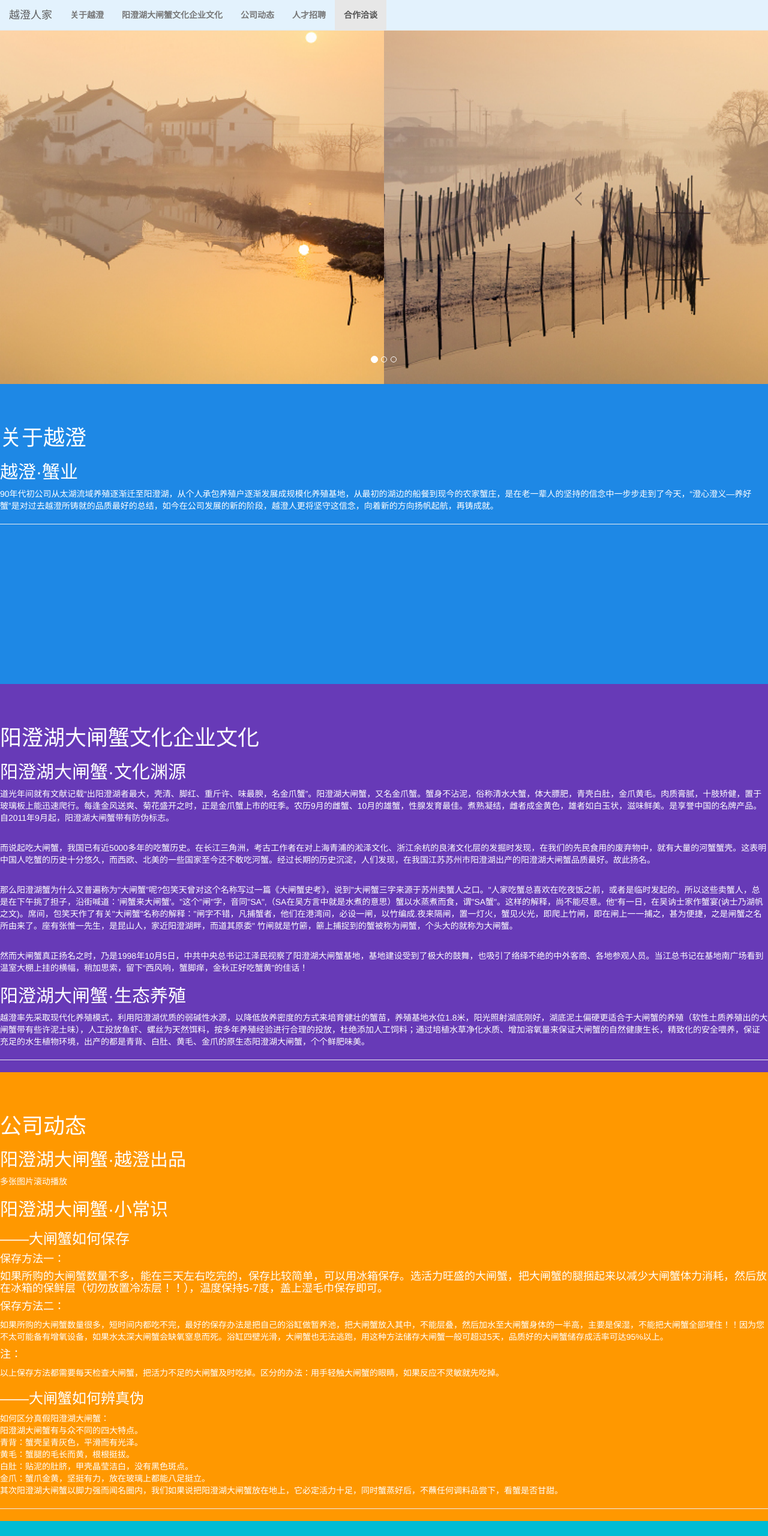
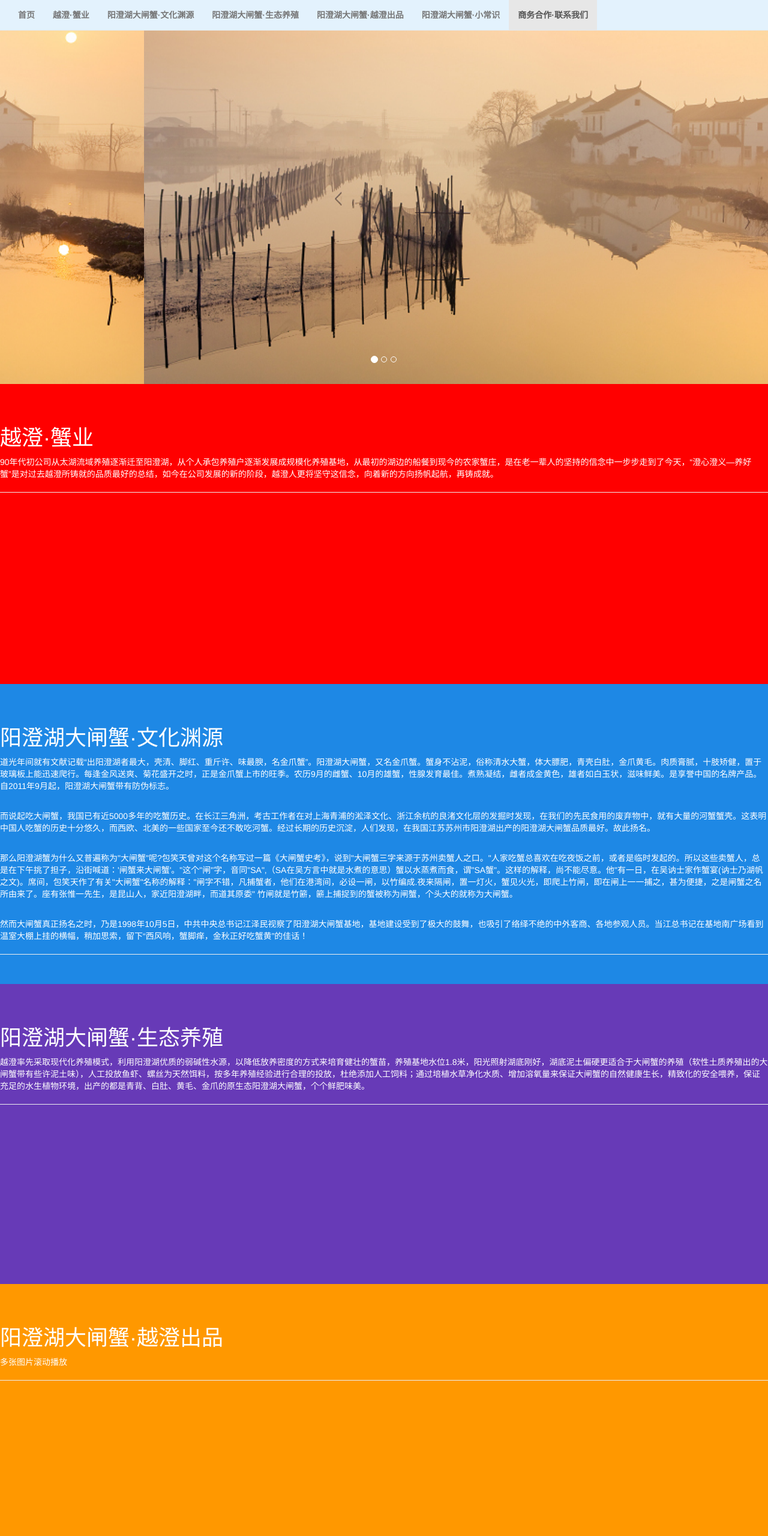
Before and after one commit to luofeijk/luofeijk.github.io, a plain HTML site: page index.html in a window 1280 px wide. Shown: the top 2560 px of the page at 60% size. Drawn offline with Linux system fonts and the light colour scheme.

Commit message:
update index menu

```diff
--- a/index.html
+++ b/index.html
@@ -14,11 +14,12 @@
       border: 1px gray solid;
       background-color: lightgray;
     }
-  #section1 {padding-top:50px;min-height:500px;color: #fff; background-color: #1E88E5;}
-  #section2 {padding-top:50px;min-height:500px;color: #fff; background-color: #673ab7;}
-  #section3 {padding-top:50px;min-height:500px;color: #fff; background-color: #ff9800;}
-  #section4 {padding-top:50px;min-height:500px;color: #fff; background-color: #00bcd4;}
-  #section5 {padding-top:50px;min-height:500px;color: #fff; background-color: #009688;}
+  #section1 {padding-top:50px;min-height:500px;color: #fff; background-color: #FF0000;}
+  #section2 {padding-top:50px;min-height:500px;color: #fff; background-color: #1E88E5;}
+  #section3 {padding-top:50px;min-height:500px;color: #fff; background-color: #673ab7;}
+  #section4 {padding-top:50px;min-height:500px;color: #fff; background-color: #ff9800;}
+  #section5 {padding-top:50px;min-height:500px;color: #fff; background-color: #00bcd4;}
+  #section6 {padding-top:50px;min-height:500px;color: #fff; background-color: #009688;}
   </style>
 
   <!-- jQuery -->
@@ -35,16 +36,19 @@
 
   <nav class="navbar navbar-default navbar-fixed-top" style="background-color: #e3f2fd">
   <div class="container-fluid">
-
+    <!---
     <div class="navbar-header">
       <a class="navbar-brand" href="#">越澄人家</a>
     </div>
+    -->
     <ul class="nav navbar-nav">
-      <li><a href="#section1"><b>关于越澄</b></a></li>
-      <li><a href="#section2"><b>阳澄湖大闸蟹文化企业文化</b></a></li>
-      <li><a href="#section3"><b>公司动态</b></a></li>
-      <li><a href="#section4"><b>人才招聘</b></a></li>
-      <li><a href="#section5"><b>合作洽谈</b></a></li>
+      <li><a href="#"><b>首页</b></a></li>
+      <li><a href="#section1"><b>越澄·蟹业</b></a></li>
+      <li><a href="#section2"><b>阳澄湖大闸蟹·文化渊源</b></a></li>
+      <li><a href="#section3"><b>阳澄湖大闸蟹·生态养殖 </b></a></li>
+      <li><a href="#section4"><b>阳澄湖大闸蟹·越澄出品</b></a></li>
+      <li><a href="#section5"><b>阳澄湖大闸蟹·小常识</b></a></li>
+      <li><a href="#section6"><b>商务合作·联系我们</b></a></li>
     </ul>
   </div>
   </nav>
@@ -125,8 +129,7 @@
   <!-- Page Content -->
   <div class="container-fluid" id="section1">
     <div class="row">
-      <h1>关于越澄</h1>
-      <h2>越澄·蟹业</h2>
+      <h1>越澄·蟹业</h1>
         <p>90年代初公司从太湖流域养殖逐渐迁至阳澄湖，从个人承包养殖户逐渐发展成规模化养殖基地，从最初的湖边的船餐到现今的农家蟹庄，是在老一辈人的坚持的信念中一步步走到了今天，“澄心澄义—养好蟹”是对过去越澄所铸就的品质最好的总结，如今在公司发展的新的阶段，越澄人更将坚守这信念，向着新的方向扬帆起航，再铸成就。</p>
       <hr width="100%">
     </div>
@@ -134,32 +137,42 @@
 
   <div class="container-fluid" id="section2">
     <div class="row">
-      <h1>阳澄湖大闸蟹文化企业文化</h1>
-      <h2>阳澄湖大闸蟹·文化渊源</h2>
+      <h1>阳澄湖大闸蟹·文化渊源</h1>
         <p>道光年间就有文献记载“出阳澄湖者最大，壳清、脚红、重斤许、味最腴，名金爪蟹”。阳澄湖大闸蟹，又名金爪蟹。蟹身不沾泥，俗称清水大蟹，体大膘肥，青壳白肚，金爪黄毛。肉质膏腻，十肢矫健，置于玻璃板上能迅速爬行。每逢金风送爽、菊花盛开之时，正是金爪蟹上市的旺季。农历9月的雌蟹、10月的雄蟹，性腺发育最佳。煮熟凝结，雌者成金黄色，雄者如白玉状，滋味鲜美。是享誉中国的名牌产品。自2011年9月起，阳澄湖大闸蟹带有防伪标志。</p>
         <p>而说起吃大闸蟹，我国已有近5000多年的吃蟹历史。在长江三角洲，考古工作者在对上海青浦的淞泽文化、浙江余杭的良渚文化层的发掘时发现，在我们的先民食用的废弃物中，就有大量的河蟹蟹壳。这表明中国人吃蟹的历史十分悠久，而西欧、北美的一些国家至今还不敢吃河蟹。经过长期的历史沉淀，人们发现，在我国江苏苏州市阳澄湖出产的阳澄湖大闸蟹品质最好。故此扬名。</p>
         <p>那么阳澄湖蟹为什么又普遍称为"大闸蟹"呢?包笑天曾对这个名称写过一篇《大闸蟹史考》，说到"大闸蟹三字来源于苏州卖蟹人之口。"人家吃蟹总喜欢在吃夜饭之前，或者是临时发起的。所以这些卖蟹人，总是在下午挑了担子，沿街喊道：'闸蟹来大闸蟹'。"这个"闸"字，音同"SA",（SA在吴方言中就是水煮的意思）蟹以水蒸煮而食，谓"SA蟹"。这样的解释，尚不能尽意。他"有一日，在吴讷士家作蟹宴(讷士乃湖帆之文)。席间，包笑天作了有关"大闸蟹"名称的解释："闸字不错，凡捕蟹者，他们在港湾间，必设一闸，以竹编成.夜来隔闸，置一灯火，蟹见火光，即爬上竹闸，即在闸上一一捕之，甚为便捷，之是闸蟹之名所由来了。座有张惟一先生，是昆山人，家近阳澄湖畔，而道其原委" 竹闸就是竹簖，簖上捕捉到的蟹被称为闸蟹，个头大的就称为大闸蟹。</p>
         <p>然而大闸蟹真正扬名之时，乃是1998年10月5日，中共中央总书记江泽民视察了阳澄湖大闸蟹基地，基地建设受到了极大的鼓舞，也吸引了络绎不绝的中外客商、各地参观人员。当江总书记在基地南广场看到温室大棚上挂的横幅，稍加思索，留下“西风响，蟹脚痒，金秋正好吃蟹黄”的佳话！</p>
-      <h2>阳澄湖大闸蟹·生态养殖</h2>
-        <p>越澄率先采取现代化养殖模式，利用阳澄湖优质的弱碱性水源，以降低放养密度的方式来培育健壮的蟹苗，养殖基地水位1.8米，阳光照射湖底刚好，湖底泥土偏硬更适合于大闸蟹的养殖（软性土质养殖出的大闸蟹带有些许泥土味），人工投放鱼虾、螺丝为天然饵料，按多年养殖经验进行合理的投放，杜绝添加人工饲料；通过培植水草净化水质、增加溶氧量来保证大闸蟹的自然健康生长，精致化的安全喂养，保证充足的水生植物环境，出产的都是青背、白肚、黄毛、金爪的原生态阳澄湖大闸蟹，个个鲜肥味美。</p>
-      <hr width="100%">
+        <hr width="100%">
     </div>
   </div>
 
   <div class="container-fluid" id="section3">
     <div class="row">
-      <h1>公司动态</h1>
-      <h2>阳澄湖大闸蟹·越澄出品</h2>
-      <p>多张图片滚动播放</p>
-      <h2>阳澄湖大闸蟹·小常识</h2>
-      <h3>——大闸蟹如何保存</h3>
-        <h4>保存方法一：<h4/>
+      <h1>阳澄湖大闸蟹·生态养殖</h1>
+        <p>越澄率先采取现代化养殖模式，利用阳澄湖优质的弱碱性水源，以降低放养密度的方式来培育健壮的蟹苗，养殖基地水位1.8米，阳光照射湖底刚好，湖底泥土偏硬更适合于大闸蟹的养殖（软性土质养殖出的大闸蟹带有些许泥土味），人工投放鱼虾、螺丝为天然饵料，按多年养殖经验进行合理的投放，杜绝添加人工饲料；通过培植水草净化水质、增加溶氧量来保证大闸蟹的自然健康生长，精致化的安全喂养，保证充足的水生植物环境，出产的都是青背、白肚、黄毛、金爪的原生态阳澄湖大闸蟹，个个鲜肥味美。</p>
+
+      <hr width="100%">
+    </div>
+  </div>
+
+  <div class="container-fluid" id="section4">
+    <div class="row">
+      <h1>阳澄湖大闸蟹·越澄出品</h1>
+        <p>多张图片滚动播放</p>
+      <hr width="100%">
+    </div>
+  </div>
+
+  <div class="container-fluid" id="section5">
+    <div class="row">
+      <h1>阳澄湖大闸蟹·小常识</h1>
+      <h2>——大闸蟹如何保存</h2>
+        <h3>保存方法一：</h3>
           <p>如果所购的大闸蟹数量不多，能在三天左右吃完的，保存比较简单，可以用冰箱保存。选活力旺盛的大闸蟹，把大闸蟹的腿捆起来以减少大闸蟹体力消耗，然后放在冰箱的保鲜层（切勿放置冷冻层！！），温度保持5-7度，盖上湿毛巾保存即可。</p>
-        <h4>保存方法二：</h4>
+        <h3>保存方法二：</h3>
           <p>如果所购的大闸蟹数量很多，短时间内都吃不完，最好的保存办法是把自己的浴缸做暂养池，把大闸蟹放入其中，不能层叠，然后加水至大闸蟹身体的一半高，主要是保湿，不能把大闸蟹全部埋住！！因为您不太可能备有增氧设备，如果水太深大闸蟹会缺氧窒息而死。浴缸四壁光滑，大闸蟹也无法逃跑，用这种方法储存大闸蟹一般可超过5天，品质好的大闸蟹储存成活率可达95%以上。</p>
-        <h4>注：</h4>
-          <p>以上保存方法都需要每天检查大闸蟹，把活力不足的大闸蟹及时吃掉。区分的办法：用手轻触大闸蟹的眼睛，如果反应不灵敏就先吃掉。</p>
-      <h3>——大闸蟹如何辨真伪</h3>
+        <p>注：以上保存方法都需要每天检查大闸蟹，把活力不足的大闸蟹及时吃掉。区分的办法：用手轻触大闸蟹的眼睛，如果反应不灵敏就先吃掉。</p>
+      <h2>——大闸蟹如何辨真伪</h2>
         <p>如何区分真假阳澄湖大闸蟹：<br />
         阳澄湖大闸蟹有与众不同的四大特点。<br />
         青背：蟹壳呈青灰色，平滑而有光泽。<br />
@@ -171,35 +184,9 @@
     </div>
   </div>
 
-  <div class="container-fluid" id="section4">
+  <div class="container-fluid" id="section6">
     <div class="row">
-      <h1>人才招聘</h1>
-      <p>待添加内容</p>
-      <br />
-      <br />
-      <br />
-      <br />
-      <br />
-      <br />
-      <br />
-      <br />
-      <hr width="100%">
-    </div>
-  </div>
-
-  <div class="container-fluid" id="section5">
-    <div class="row">
-      <h1>合作洽谈</h1>
-      <p>待添加内容</p>
-      <br />
-      <br />
-      <br />
-      <br />
-      <br />
-      <br />
-      <br />
-      <br />
-      <hr width="100%">
+      <h1>商务合作·联系我们</h1>
     </div>
   </div>
 
```
